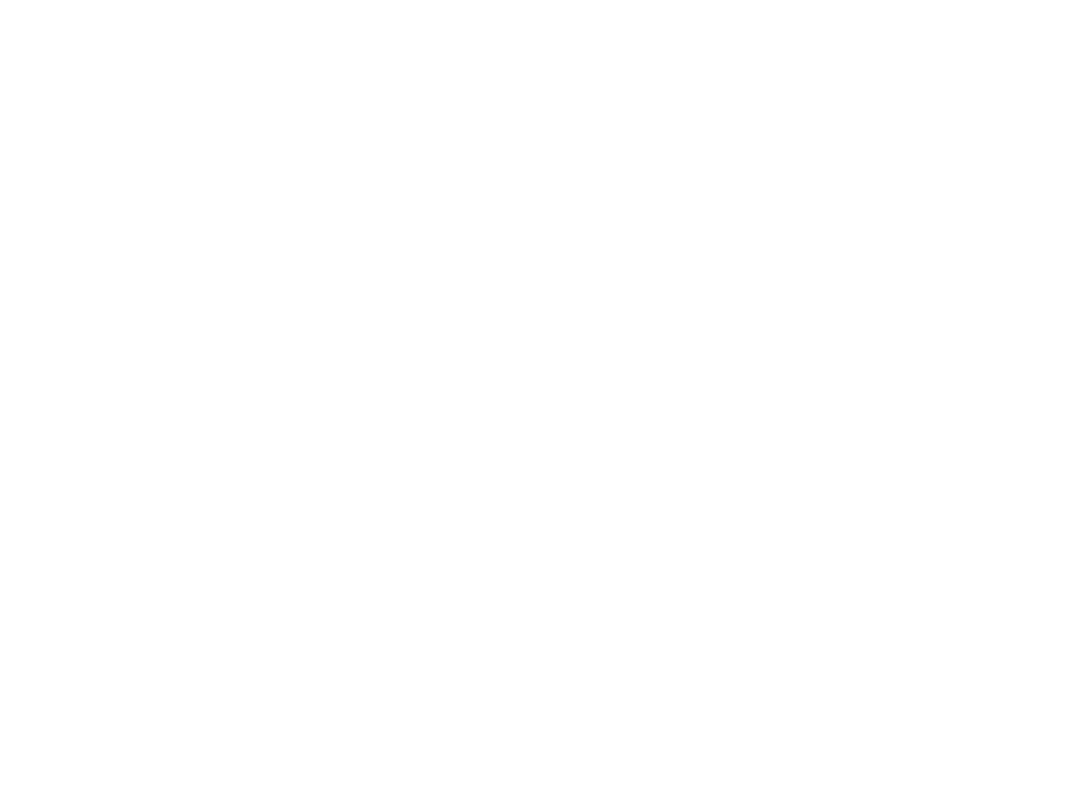
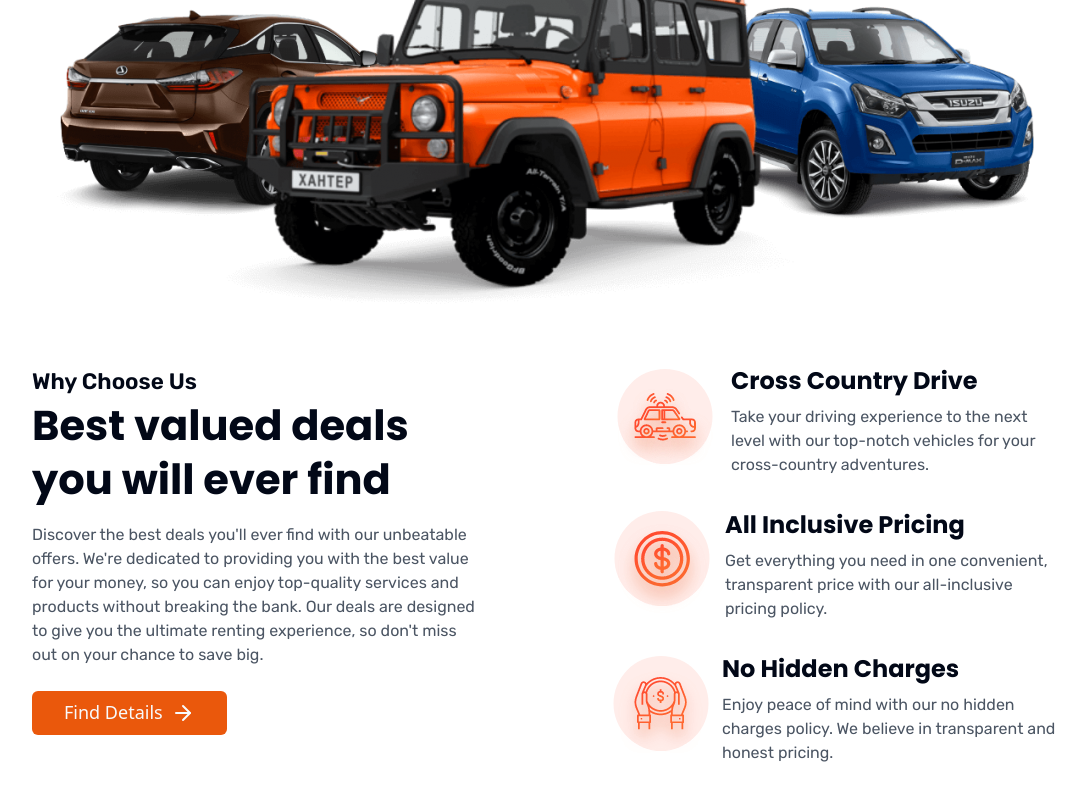
Before and after one commit to khusan2006/car-rental, a React (Vite) app: page / in a window 1280 px wide. Shown: the part 2964-3764 px from the top of the page, without its empty margins (96-1182 px from the left). Before the commit the page ends 2776 px from the top, so only its background shows below. Built offline with nearby package versions, Linux system fonts and the light colour scheme.

Commit message:
finish chooseus section responsiveness

```diff
--- a/src/components/ChooseUS.tsx
+++ b/src/components/ChooseUS.tsx
@@ -7,51 +7,51 @@
 
 const ChooseUS = () => {
   return (
-    <section className="flex flex-col items-center py-20">
+    <section className="flex flex-col items-center py-20 px-6 sm:px-0">
       <div className="w-[80vw]">
         <img className="w-full" src={MainImg} alt="picture of cars" />
       </div>
-      <div className=" w-[80vw] mt-6 flex gap-[8.5rem]">
+      <div className=" sm:w-[80vw] mt-6 flex flex-col md:flex-row gap-[6rem] md:gap-[8.5rem]">
         <div className="flex-1">
-          <h6 className="font-rubik font-semibold text-[1.4rem]">Why Choose Us</h6>
-          <h3 className="font-poppins font-bold text-[2.6rem]/[1.3]">Best valued deals you will ever find</h3>
-          <p className="font-rubik text-base text-gray-600 font-normal mt-4 mb-6">
+          <h6 className="font-rubik font-semibold text-[1.4rem] text-center md:text-start">Why Choose Us</h6>
+          <h3 className="font-poppins font-bold text-[2rem] sm:text-[2.6rem]/[1.3] text-center md:text-start">Best valued deals you will ever find</h3>
+          <p className="font-rubik text-base text-gray-600 font-normal mt-4 mb-6 text-center md:text-start">
             Discover the best deals you'll ever find with our unbeatable offers.
             We're dedicated to providing you with the best value for your money,
             so you can enjoy top-quality services and products without breaking
             the bank. Our deals are designed to give you the ultimate renting
             experience, so don't miss out on your chance to save big.
           </p>
-          <Button className="flex items-center" size={'lg'}>
+          <Button className="flex items-center mx-auto md:mx-0" size={'lg'}>
             Find Details <ArrowRight className="ml-2" />
           </Button>
         </div>
         <div className="flex-1 flex flex-col gap-8">
-          <div className='flex gap-3' >
-            <img src={FirstIcon} alt="icon" />
+          <div className='flex gap-3 flex-col sm:flex-row items-center' >
+            <img src={FirstIcon} className='w-1/3 sm:w-auto' alt="icon" />
             <div>
-              <h5 className="font-poppins font-bold text-2xl">Cross Country Drive</h5>
-              <p className="font-rubik font-normal text-gray-600 text-base mt-2">
+              <h5 className="font-poppins font-bold text-2xl text-center sm:text-start">Cross Country Drive</h5>
+              <p className="font-rubik font-normal text-gray-600 text-base mt-2 text-center sm:text-start">
                 Take your driving experience to the next level with our
                 top-notch vehicles for your cross-country adventures.
               </p>
             </div>
           </div>
-          <div className='flex gap-3' >
-            <img src={SecondIcon} alt="icon" />
+          <div className='flex gap-3 flex-col sm:flex-row  items-center' >
+            <img src={SecondIcon} className='w-1/3 sm:w-auto' alt="icon" />
             <div>
-              <h5 className="font-poppins font-bold text-2xl">All Inclusive Pricing</h5>
-              <p className="font-rubik font-normal text-gray-600 text-base mt-2">
+              <h5 className="font-poppins font-bold text-2xl text-center sm:text-start">All Inclusive Pricing</h5>
+              <p className="font-rubik font-normal text-gray-600 text-base mt-2 text-center sm:text-start">
                 Get everything you need in one convenient, transparent price
                 with our all-inclusive pricing policy.
               </p>
             </div>
           </div>
-          <div className='flex gap-3' >
-            <img src={ThirdIcon} alt="icon" />
+          <div className='flex gap-3 flex-col sm:flex-row items-center' >
+            <img src={ThirdIcon} className='w-1/3 sm:w-auto' alt="icon" />
             <div>
-              <h5 className="font-poppins font-bold text-2xl">No Hidden Charges</h5>
-              <p className="font-rubik font-normal text-gray-600 text-base mt-2">
+              <h5 className="font-poppins font-bold text-2xl text-center sm:text-start">No Hidden Charges</h5>
+              <p className="font-rubik font-normal text-gray-600 text-base mt-2 text-center sm:text-start">
                 Enjoy peace of mind with our no hidden charges policy. We
                 believe in transparent and honest pricing.
               </p>
--- a/src/pages/Home.tsx
+++ b/src/pages/Home.tsx
@@ -23,8 +23,8 @@
         <Plan />
         <Cars />
         <Banner />
-        {/* <ChooseUS />
-        <Testimonials />
+        <ChooseUS />
+        {/* <Testimonials />
         <Faq />
         <Download /> */}
       </main>
```
